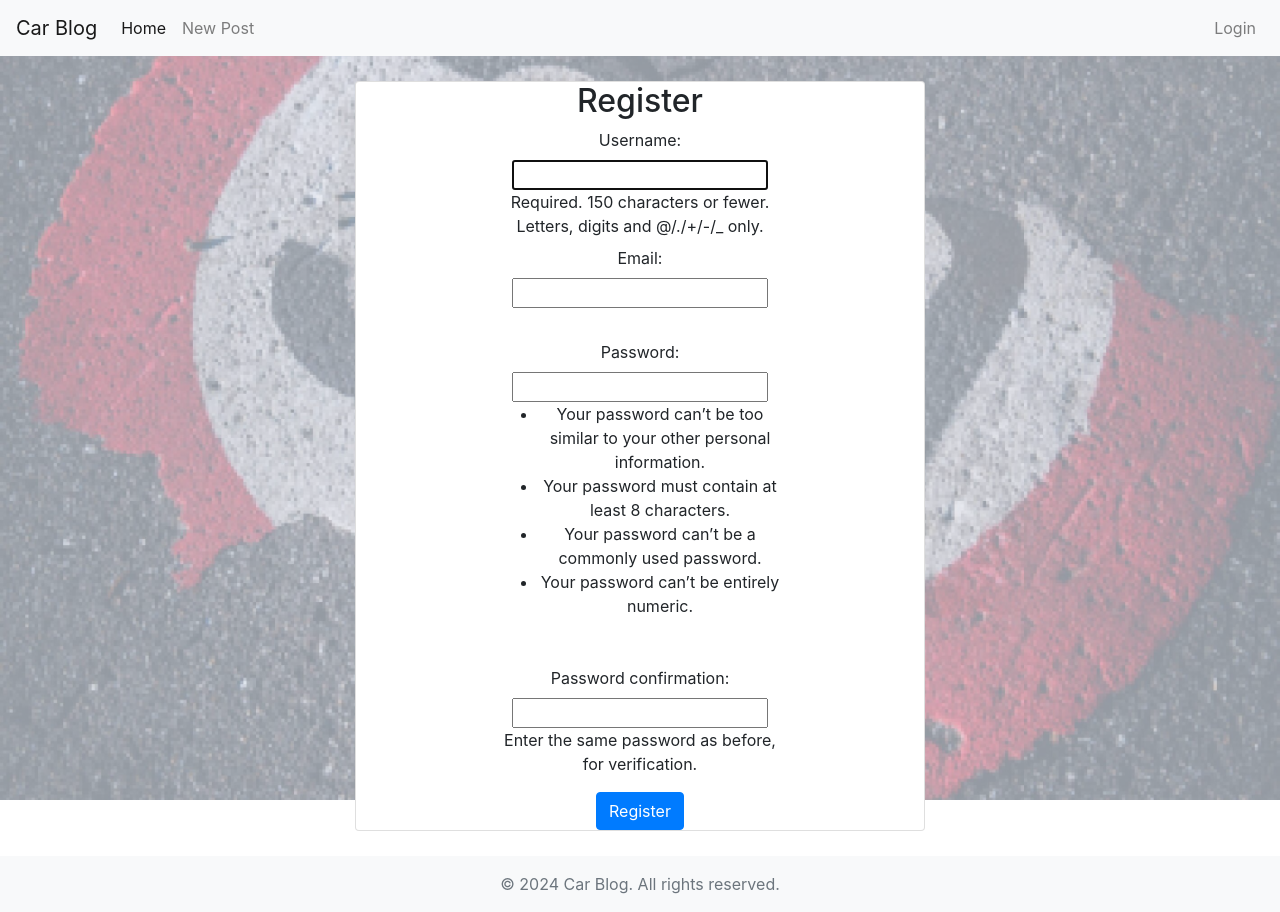
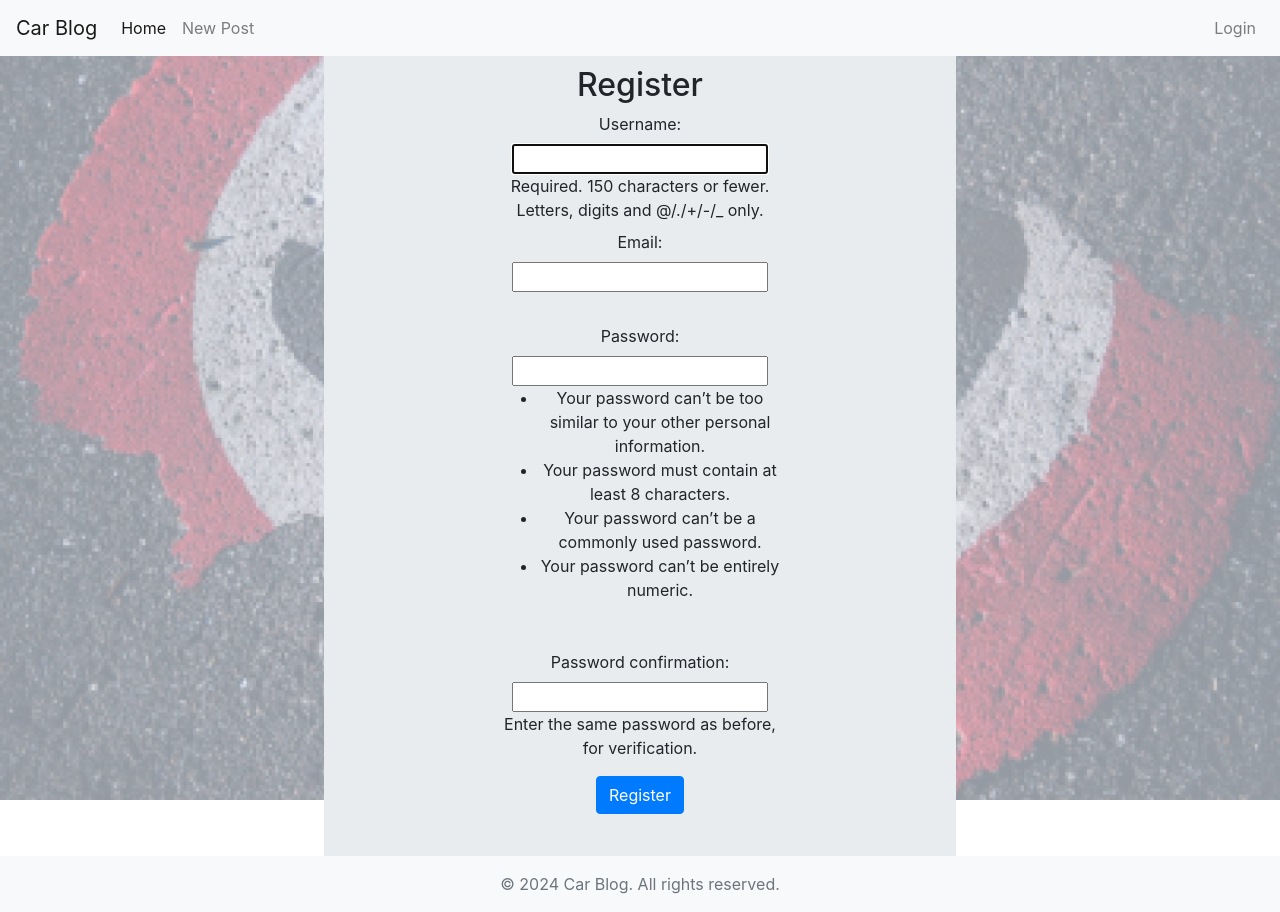
Before and after one commit to Celomarcelo/car-blog, a Django app: page /register/ in a window 1280 px wide. Run offline with Django 5.2, Linux system fonts and the light colour scheme; some libraries are stand-ins or nearby versions.

Commit message:
changed class dor div in register
class jumbotron

```diff
--- a/templates/register.html
+++ b/templates/register.html
@@ -2,7 +2,7 @@
 
 {% block content %}
 <div class="d-flex justify-content-center align-items-center vh-100">
-    <div class="text-center card">
+    <div class="text-center jumbotron">
         <h2>Register</h2>
         <form method="post" class="w-50 mx-auto">
             {% csrf_token %}
```
